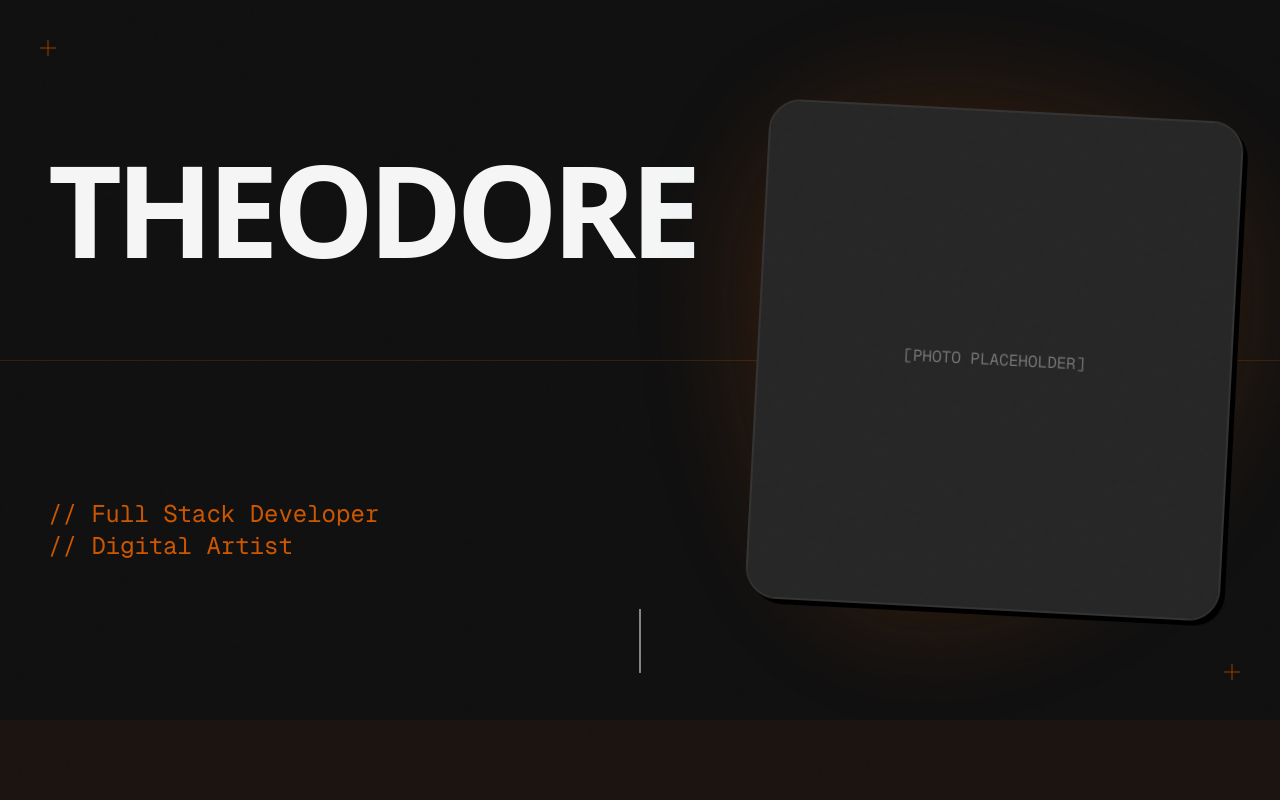
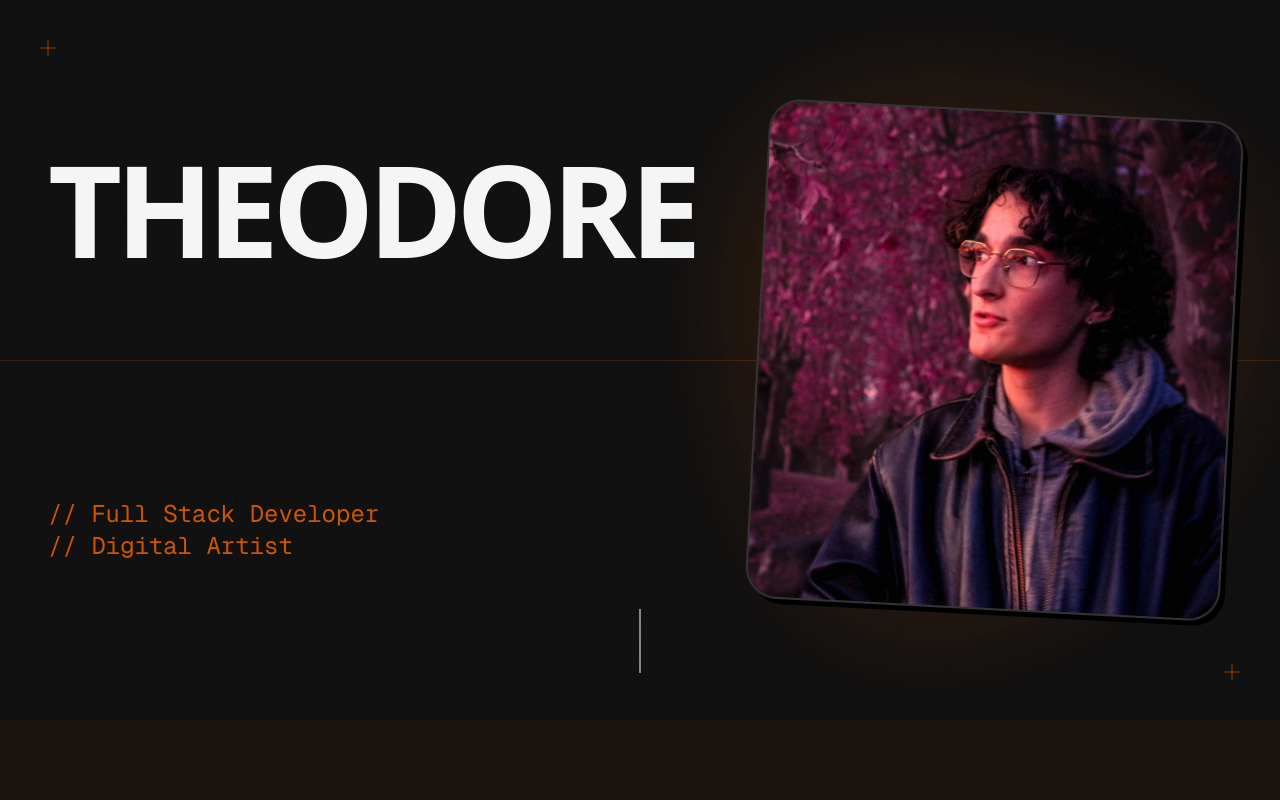
Before and after one commit to theodoredeboisseson/theodoredeboisseson.github.io, a Next.js app: page / in a window 1280 px wide. Shown: the top 800 px of the page. Built offline with nearby package versions, Linux system fonts and the light colour scheme.

Commit message:
feat(hero): Adds the profile picture to hero section

```diff
--- a/app/components/Hero.tsx
+++ b/app/components/Hero.tsx
@@ -31,14 +31,14 @@ export default function Hero() {
                     <div className="relative h-full w-full rounded-[2rem] overflow-hidden border-2 border-[#333] shadow-neo rotate-3 hover:rotate-0 transition-transform duration-500">
                         {/* Placeholder for Photo - Using a solid color fall back or external placeholder if local missing */}
                         <div className="absolute inset-0 bg-neutral-800 flex items-center justify-center text-neutral-500 font-mono">
-                            [PHOTO PLACEHOLDER]
+                            <Image
+                                src="/images/profile_picture.jpg"
+                                alt="Theodore de Boisseson"
+                                fill
+                                className="object-cover"
+                                priority
+                            />
                         </div>
-                        {/* <Image
-                    src="/images/profile.jpg"
-                    alt="Theodore de Boisseson"
-                    fill
-                    className="object-cover"
-                /> */}
                     </div>
                 </div>
             </div>
```
Also changed, not shown: public/images/profile_picture.jpg (added).
